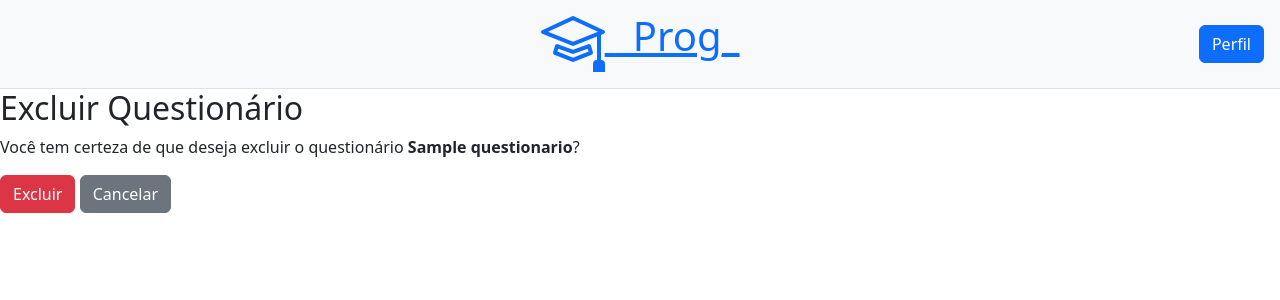
After one commit to WesleyMBezerra/prog, a Django app: page /questionarios/1/excluir/ in a window 1280 px wide. The commit adds this page. Shown: the top 300 px of the page. Run offline with Django 5.2, Linux system fonts and the light colour scheme; tables that the repository leaves empty hold one stand-in row (values such as "Sample post").

```diff
--- /dev/null
+++ b/prog/templates/pages/questoes/confirmar_exclusao.html
@@ -0,0 +1,11 @@
+{% include "parties/header.html" %}
+
+
+<h2>Excluir Questionário</h2>
+<p>Você tem certeza de que deseja excluir o questionário <strong>{{ object.titulo }}</strong>?</p>
+
+<form method="post">
+    {% csrf_token %}
+    <button type="submit" class="btn btn-danger">Excluir</button>
+    <a href="{% url 'lista_questionarios' %}" class="btn btn-secondary">Cancelar</a>
+</form>
--- a/prog/templates/pages/questoes/lista_questionario.html
+++ b/prog/templates/pages/questoes/lista_questionario.html
@@ -13,6 +13,7 @@
             <span class="text-danger">(Expirado)</span>
         {% endif %}
         <a href="{% url 'detalhe_questionario' questionario.pk %}">{{ questionario.titulo }}</a>
+        <a href="{% url 'excluir_questionario' questionario.id %}" class="text-danger">Excluir</a>
     </li>
     {% endfor %}
 </ul>
--- a/prog/views.py
+++ b/prog/views.py
@@ -202,3 +202,9 @@ class HistoricoRespostasView(ListView):
 
     def get_queryset(self):
         return RespostaUsuario.objects.filter(usuario=self.request.user).order_by('-id')
+
+
+class QuestionarioDeleteView(DeleteView):
+    model = Questionario
+    template_name = 'pages/questoes/confirmar_exclusao.html'
+    success_url = reverse_lazy('lista_questionarios')
--- a/projeto/urls.py
+++ b/projeto/urls.py
@@ -39,7 +39,7 @@ urlpatterns = [
     path('questionarios/<int:pk>/', views.QuestionarioDetailView.as_view(), name='detalhe_questionario'),
     path('questionarios/<int:pk>/responder/', views.QuestionarioResponderView.as_view(), name='responder_questionario'),
     path('historico/', views.HistoricoRespostasView.as_view(), name='historico_respostas'),
-
+     path('questionarios/<int:pk>/excluir/', views.QuestionarioDeleteView.as_view(), name='excluir_questionario'),
 ]
 
 if settings.DEBUG:
```
